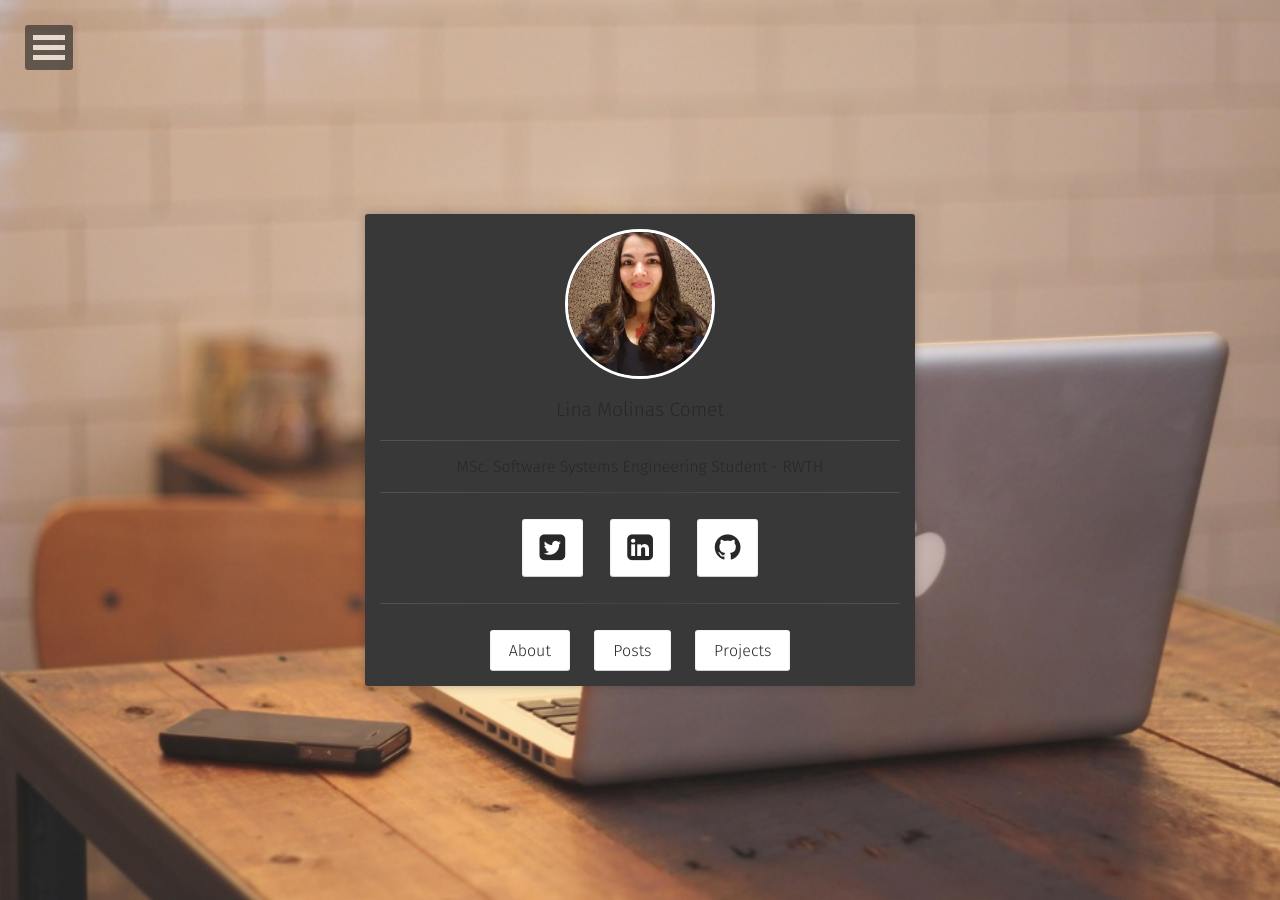
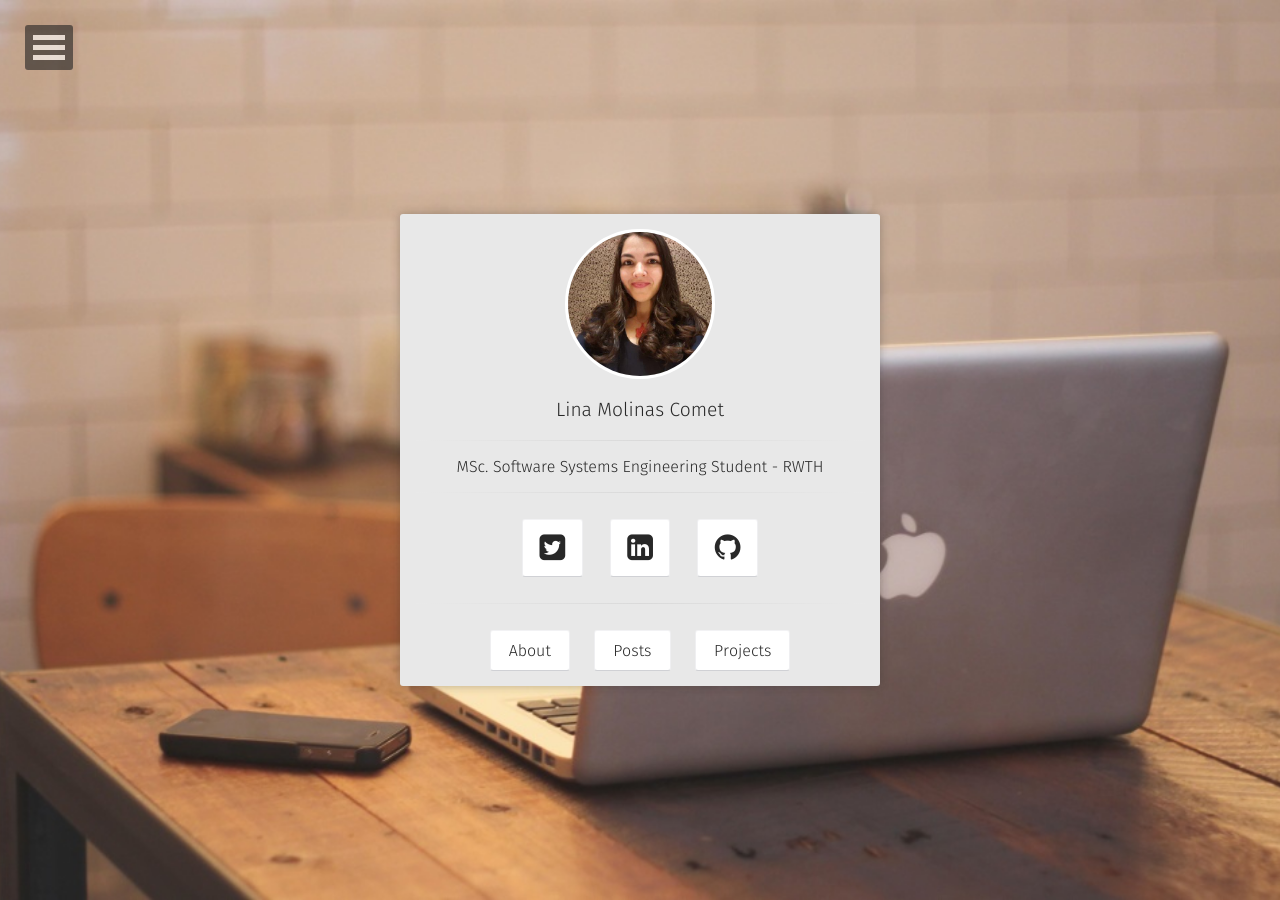
Before and after one commit to lcomet/linamolinascomet, a Jekyll site: the page built from index.html, in a window 1280 px wide. Built offline with Jekyll 4.4.1, drawn with Linux system fonts in a browser that asks for light colours; some web fonts are replaced.

Commit message:
update site

```diff
--- a/_sass/site.scss
+++ b/_sass/site.scss
@@ -70,12 +70,12 @@ body {
 	align-items: center;
 }
 .container {
-	width: 36rem;
-	max-width: 550px;
+	width: 30rem;
+	max-width: 500px;
 	padding-right: 15px;
 	padding-left: 15px;
 	@include center-block();
-	background-color: $color_tuatara;
+	background-color: $color_gray;
 	color: $color_shark;
 	z-index: 1;
 	border-radius: 3px;
```
